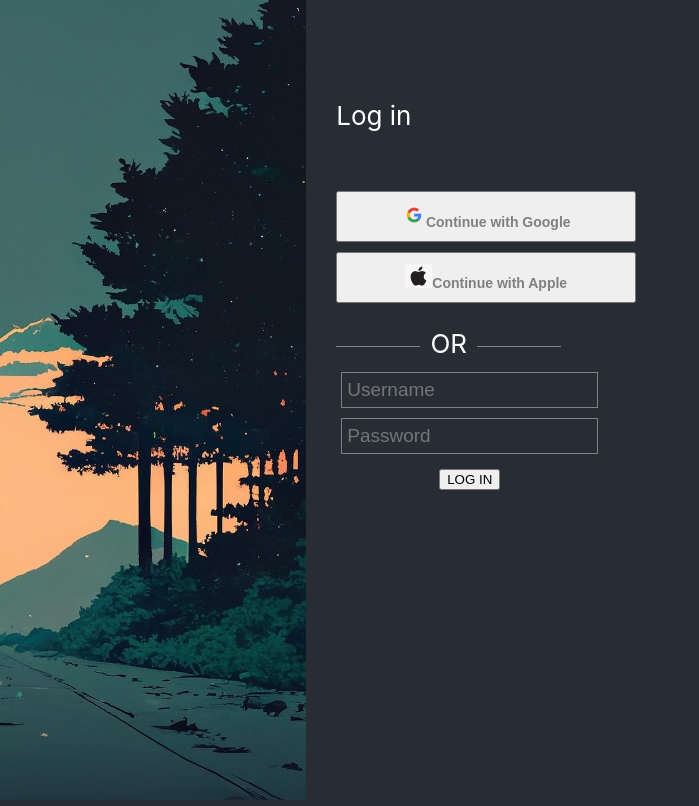
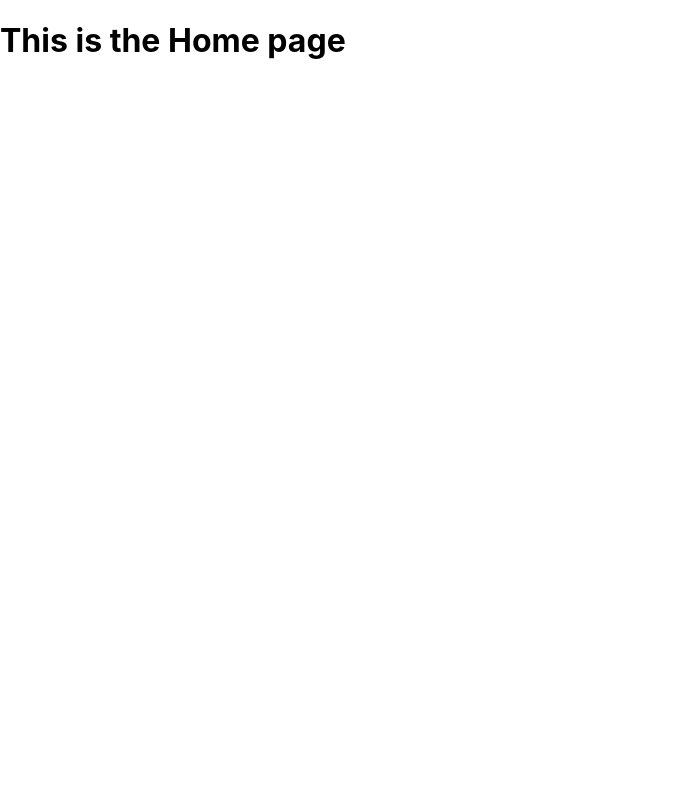
Before and after one commit to Atul-Bhatt/meyero, a React (Create React App) app in the folder client/: page / in a window 1280 px wide. Shown: the whole page, without its empty margins (0-699 px from the left). Built offline with nearby package versions, Linux system fonts and the light colour scheme.

Commit message:
frontend routing

```diff
--- a/client/package.json
+++ b/client/package.json
@@ -10,6 +10,7 @@
     "react": "^18.3.1",
     "react-dom": "^18.3.1",
     "react-json-viewer": "^3.0.1",
+    "react-router-dom": "^7.1.5",
     "react-scripts": "5.0.1",
     "react-use-websocket": "^4.11.1",
     "web-vitals": "^2.1.4"
--- a/client/src/App.js
+++ b/client/src/App.js
@@ -2,15 +2,24 @@ import logo from './logo.svg';
 import './App.css';
 import LoginSignup from './Components/LoginSignup/LoginSignup';
 import WebSocket from './WebSocket/WebSocket'
+import Home from './Pages/Home/Home'
+import {Routes, Route} from 'react-router-dom'
 
 function App() {
   return (
-    <div className="App">
-      <header className="App-header">
-        <LoginSignup />
-        {/* <WebSocket/> */}
-      </header>
-    </div>
+    <>
+      <Routes>
+        <Route path="/" element={<Home />} />
+        <Route path="/login" element={<LoginSignup />} />
+        <Route path="/websocket" element={<WebSocket />} />
+      </Routes>
+    </>
+    // <div className="App">
+    //   <header className="App-header">
+    //     <LoginSignup />
+    //     {/* <WebSocket/> */}
+    //   </header>
+    // </div>
   );
 }
 
--- /dev/null
+++ b/client/src/Pages/Home/Home.jsx
@@ -0,0 +1,9 @@
+import './Home.css';
+
+const Home = () => {
+	return (
+        <h1>This is the Home page</h1>
+	);
+};
+
+export default Home;
--- a/client/src/index.js
+++ b/client/src/index.js
@@ -2,12 +2,15 @@ import React from 'react';
 import ReactDOM from 'react-dom/client';
 import './index.css';
 import App from './App';
+import { BrowserRouter } from 'react-router-dom'
 import reportWebVitals from './reportWebVitals';
 
 const root = ReactDOM.createRoot(document.getElementById('root'));
 root.render(
   <React.StrictMode>
-    <App />
+    <BrowserRouter>
+      <App />
+    </BrowserRouter>
   </React.StrictMode>
 );
 
```
Also changed, not shown: client/src/Pages/Home/Home.css (added), 1 other file (tests, documents, lock files or other folders).
